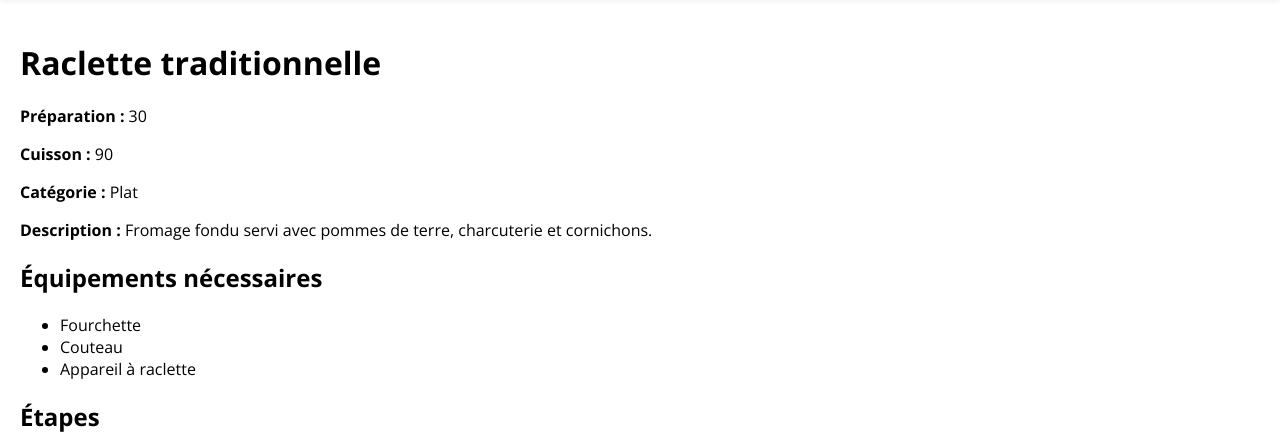
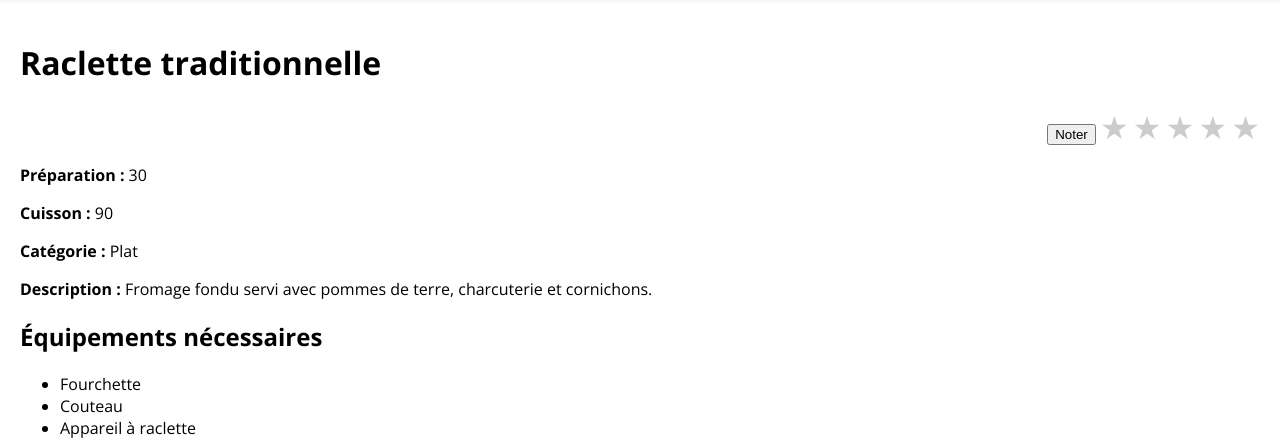
Before and after one commit to justinetsd/PROJET, a Flask app: page /recette/11103 in a window 1280 px wide. Shown: the part 76-514 px from the top of the page. Run offline with Flask 3, Linux system fonts and the light colour scheme; a user stored in the database is signed in; data comes from the database, SQL or seed files in the repository.

Commit message:
version qui marche

```diff
--- a/app.py
+++ b/app.py
@@ -239,5 +239,19 @@ def politique():
 def conditions():
     return render_template('conditions.html')
 
+@app.route('/noter_recette/<int:recette_id>', methods=['POST'])
+def noter_recette(recette_id):
+    if "user" not in session:
+        return redirect(url_for('login'))
+    note = int(request.form.get('note', 0))
+    user = session["user"]
+    conn = sqlite3.connect('BDD.db')
+    # À adapter selon ta table de notes (exemple: Recette_Note avec Recette_id, user, note)
+    conn.execute("INSERT INTO Recette_Note (Recette_id, user, note) VALUES (?, ?, ?)", (recette_id, user, note))
+    conn.commit()
+    conn.close()
+    flash("Merci pour votre note !")
+    return redirect(url_for('recette', recette_id=recette_id))
+
 if __name__ == '__main__':
     app.run(debug=True)
--- a/static/style.css
+++ b/static/style.css
@@ -668,3 +668,21 @@ html {
 .page-legal ul {
     margin-left: 1.5em;
 }
+
+.etoiles-notation {
+    direction: rtl;
+    unicode-bidi: bidi-override;
+}
+.etoiles-notation input[type="radio"] {
+    display: none;
+}
+.etoiles-notation label {
+    color: #ccc;
+    font-size: 2em;
+    cursor: pointer;
+}
+.etoiles-notation input[type="radio"]:checked ~ label,
+.etoiles-notation label:hover,
+.etoiles-notation label:hover ~ label {
+    color: gold;
+}
--- a/templates/Unerecette.html
+++ b/templates/Unerecette.html
@@ -1,6 +1,15 @@
 {% extends "base.html" %}
 {% block content %}
     <h1>{{ recipe['title'] }}</h1>
+    {% if session.user %}
+<form action="{{ url_for('noter_recette', recette_id=recipe['Recette_id']) }}" method="post" class="etoiles-notation">
+    {% for i in range(5, 0, -1) %}
+        <input type="radio" id="star{{ i }}" name="note" value="{{ i }}">
+        <label for="star{{ i }}">&#9733;</label>
+    {% endfor %}
+    <button type="submit">Noter</button>
+</form>
+{% endif %}
     <p><strong>Préparation :</strong> {{ recipe['Preptime'] }}</p>
     <p><strong>Cuisson :</strong> {{ recipe['Cooktime'] }}</p>
     <p><strong>Catégorie :</strong> {{ recipe['category'] }}</p>
@@ -21,4 +30,5 @@
         </li>
     {% endfor %}
 </ol>
+
 {% endblock %}
```
